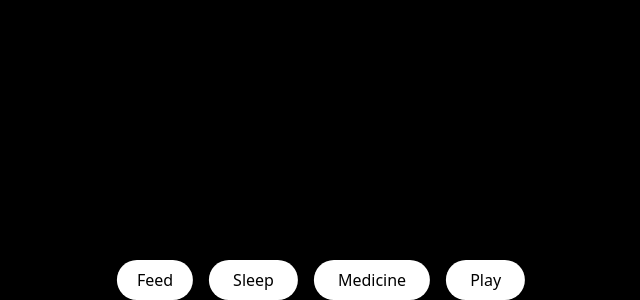
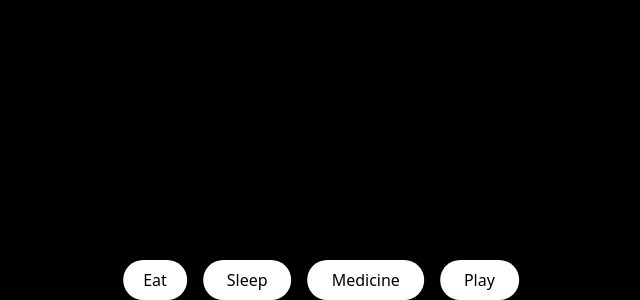
Before and after one commit to Fathanrachel/Game_Website, a plain HTML site: page src/characters/Pikachu/game.html in a window 1280 px wide. Shown: the part 1212-1512 px from the top of the page, without its empty margins (319-959 px from the left). Drawn offline with nearby package versions, Linux system fonts and the light colour scheme.

Commit message:
update button name

```diff
--- a/src/characters/Pikachu/game.html
+++ b/src/characters/Pikachu/game.html
@@ -131,7 +131,7 @@
 
     <div class="button-container flex justify-center space-x-4">
       <a href="./eating.html">
-        <button class="bg-white text-black rounded-full px-3 py-1 text-sm md:px-5 md:py-2 md:text-base">Feed</button>
+        <button class="bg-white text-black rounded-full px-3 py-1 text-sm md:px-5 md:py-2 md:text-base">Eat</button>
       </a>
       <a href="./sleeping.html">
         <button class="bg-white text-black rounded-full px-3 py-1 text-sm md:px-6 md:py-2 md:text-base">Sleep</button>
```
Also changed, not shown: src/characters/Snivy/game.html (+1 -1 lines).
